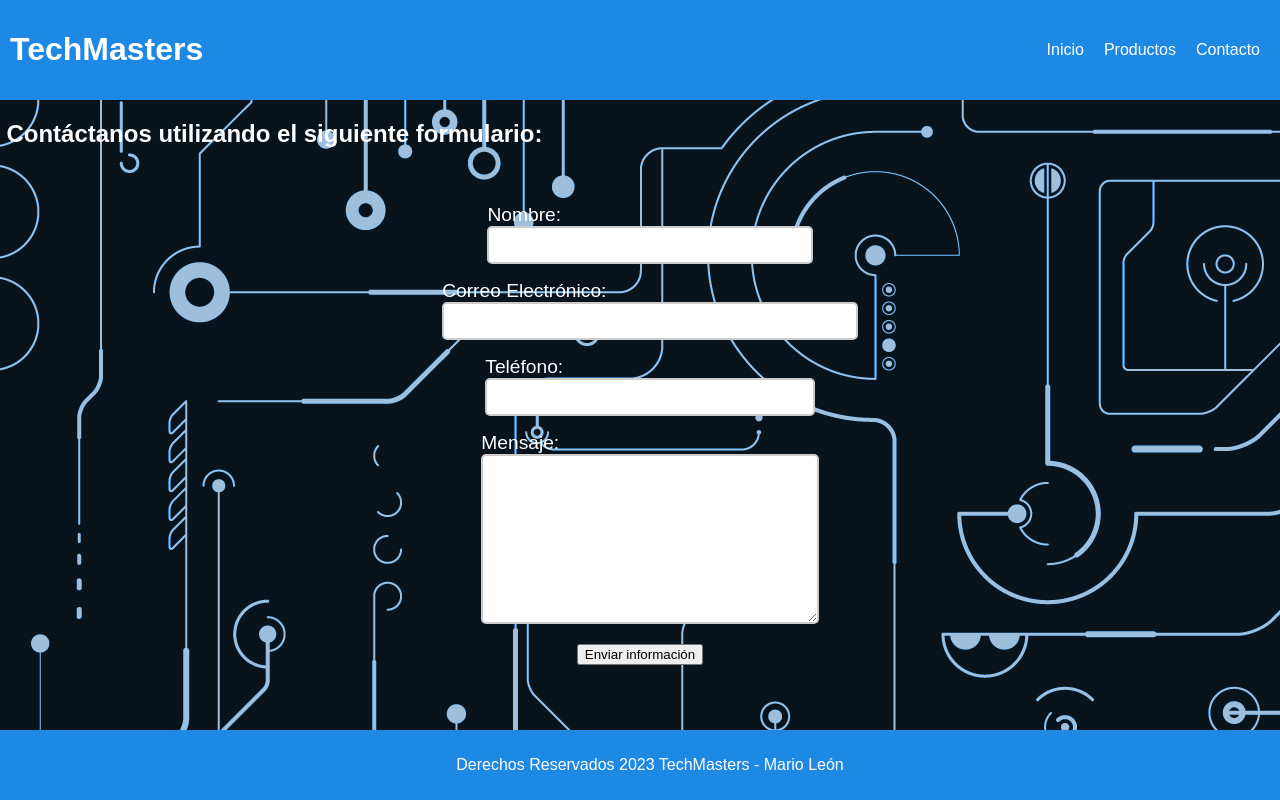
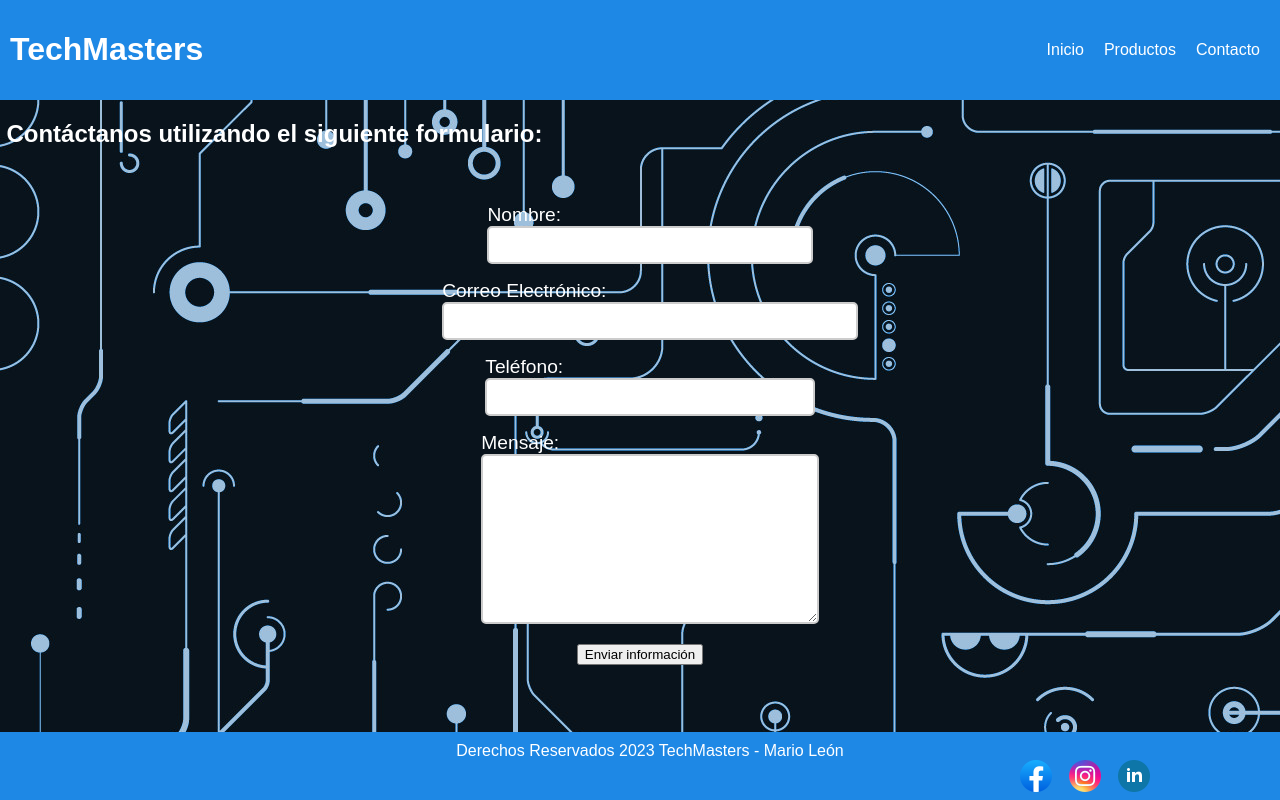
Before and after one commit to mleong05/TechMasters, a plain HTML site: page html/formulario.html in a window 1280 px wide. Drawn offline with Linux system fonts and the light colour scheme.

Commit message:
footer rrss

```diff
--- a/css/formulario.css
+++ b/css/formulario.css
@@ -67,9 +67,18 @@ textarea {
 footer {
         background-color: #1e88e5;
         color: white;
+        padding: 10px;
         text-align: center;
-    padding: 10px;
+        height: 3rem;
         position: fixed;
         bottom: 0;
         width: 100%;
         }
+
+        footer a img{
+            height: 2rem;
+            margin-left: 1%;
+        }
+        .facebook{
+            margin-left: 67%;
+        }
--- a/css/index.css
+++ b/css/index.css
@@ -94,6 +94,15 @@ footer {
     color: white;
     padding: 10px;
     text-align: center;
+    height: 3rem;
+    }
+
+    footer a img{
+        height: 2rem;
+        margin-left: 1%;
+    }
+    .facebook{
+        margin-left: 67%;
     }
 
 /*móviles */
--- a/css/productos.css
+++ b/css/productos.css
@@ -82,9 +82,18 @@ h4 {
 footer {
         background-color: #1e88e5;
         color: white;
+        padding: 10px;
         text-align: center;
-  padding: 10px;
+        height: 3rem;
         position: fixed;
         bottom: 0;
         width: 100%;
         }
+
+        footer a img{
+            height: 2rem;
+            margin-left: 1%;
+        }
+        .facebook{
+            margin-left: 67%;
+        }
--- a/html/formulario.html
+++ b/html/formulario.html
@@ -47,7 +47,10 @@
       </form>
     </main>
     <footer>
-      <p>Derechos Reservados 2023 TechMasters - Mario León</p>
+      <span>Derechos Reservados 2023 TechMasters - Mario León</span>
+      <a class=facebook href="https://www.facebook.com/"><img src="../img/facebook_ico.png"></a>
+      <a href="https://www.instagram.com/"><img src="../img/instagram_ico.png"></a>
+      <a href="https://www.linkedin.com/"><img src="../img/linkedin_ico.png"></a>
     </footer>
   </body>
   </html>
```
Also changed, not shown: html/productos.html (+4 -1 lines), index.html (+4 -1 lines), img/facebook_ico.png (added), img/instagram_ico.png (added), img/linkedin_ico.png (added). Lines whose indentation alone changed are shown as unchanged.
